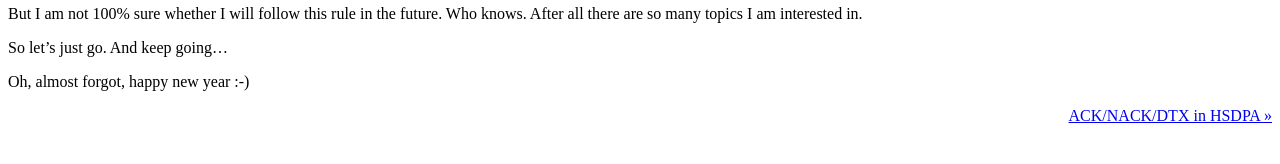
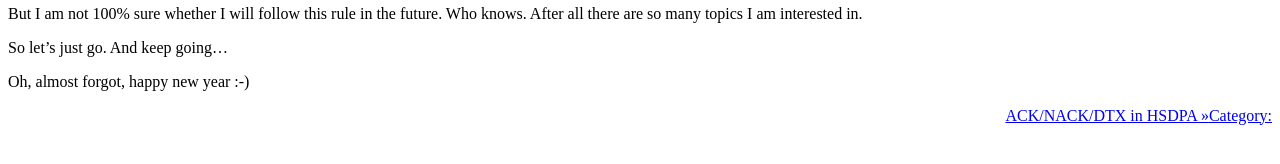
Before and after one commit to happybit/happybit.github.io, a Jekyll site: the page built from _posts/2012-01-05-new-year-new-site.markdown, in a window 1280 px wide. Shown: the part 366-530 px from the top of the page. Built offline with Jekyll 4.4.1, drawn with Linux system fonts in a browser that asks for light colours; comment, search, counter and statistics services are not loaded.

Commit message:
minor update

```diff
--- a/_layouts/post.html
+++ b/_layouts/post.html
@@ -5,8 +5,11 @@
 <div class="post">
   <h1 class="post-title">{{ page.title }}</h1>
   <span class="post-date">{{ page.date | date_to_string }}</span>
-  <span class="entry-category"><a href="{{ site.url }}/categories.html#{{ page.category }}" title="Pages categorized {{ page.category }}" rel="category">{{ page.category }}</a></span>
   {{ content }}
+</div>
+
+<div class="category">
+<span style="float:right"><a href="{{ site.url }}/categories.html#{{ page.category }}" title="Pages categorized {{ page.category }}" rel="category">Category: {{ page.category }}</a></span>
 </div>
 
 <div class="neighbor">
```
